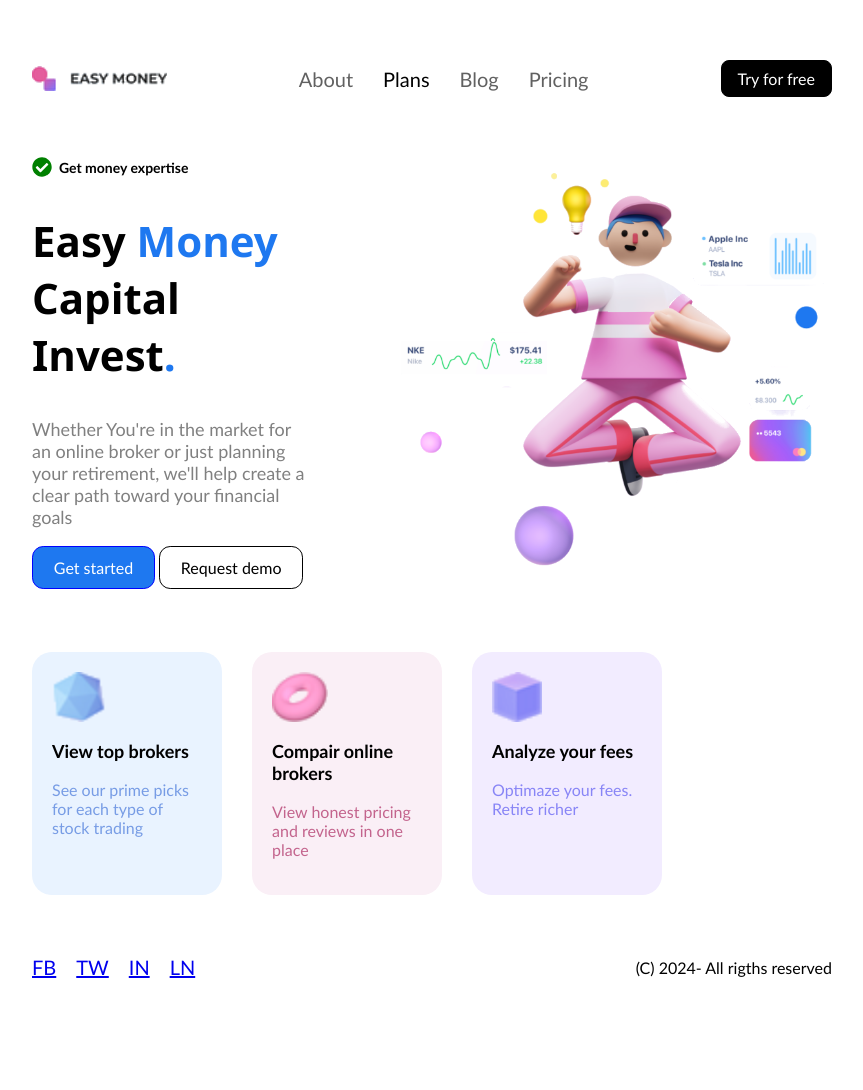
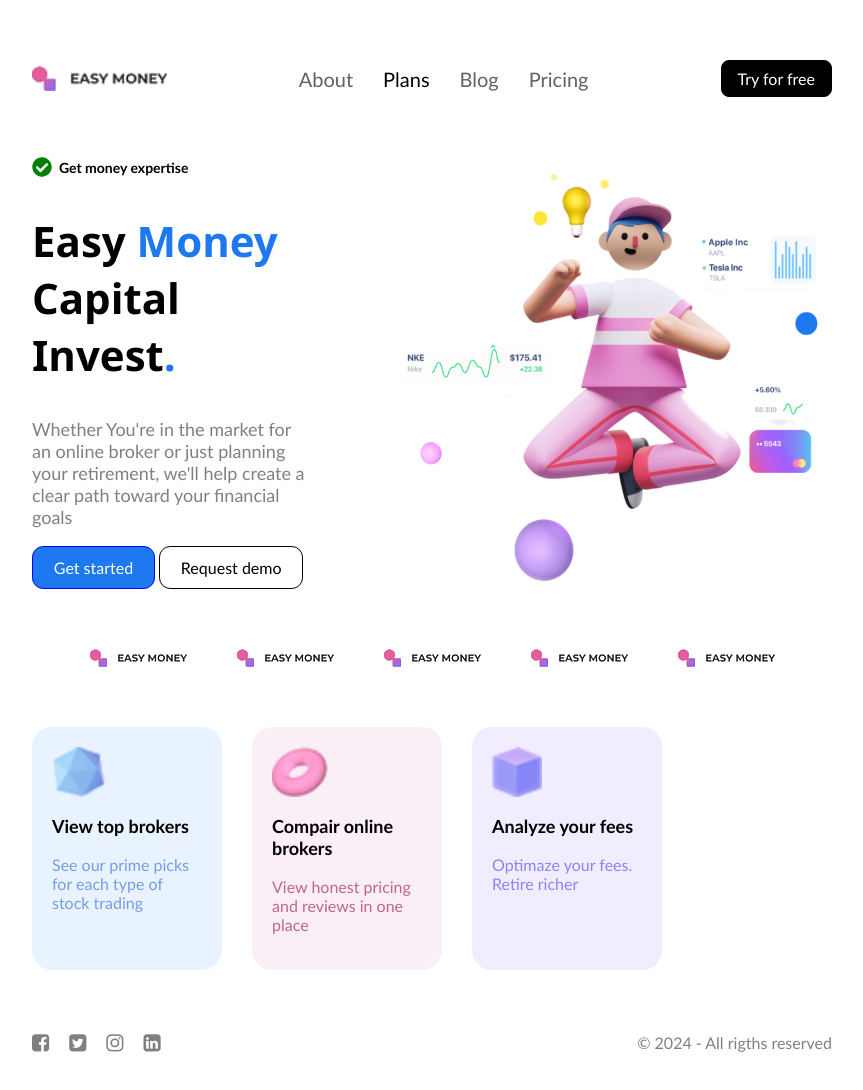
Before and after one commit to JustinasPakalnis/Design-easy-money, a website: page index.html in a window 1280 px wide. Shown: the whole page, without its empty margins (208-1071 px from the left). Before the commit the page ends 1039 px from the top, so only its background shows below. Drawn offline with Linux system fonts and the light colour scheme.

Commit message:
lesson update

```diff
--- a/css/hero.css
+++ b/css/hero.css
@@ -1,6 +1,13 @@
+.hero {
+    display: flex;
+    justify-content: space-between;
+    flex-wrap: wrap;
+
+
+}
 .hero .texts {
     width: 35%;
-    float: left;
+
     }
 .hero .badge {
     display: flex;
@@ -22,11 +29,20 @@
 .hero .main-title > span {
     color: #1E78F0;
 }
+
+.hero .main-title:hover > .crazy {
+    display: inline-block;
+    color: #cf1010;
+    border: 2px solid red;
+    padding: 0px 10px 5px 10px;
+    transform: rotate(-5deg);
+
+}
 .hero .description {
     font-size: 18px;
     color: grey
 }
 .hero .hero-img {
     width: 55%;
-    float: right;
+
     }
--- a/css/main.css
+++ b/css/main.css
@@ -1,9 +1,10 @@
 body {
+    width: 100%;
     margin: 0;
     font-family: 'Gill Sans', 'Gill Sans MT', Calibri, 'Trebuchet MS',
         sans-serif;
     padding-bottom: 60px;
-    }
+     }
 .container{
     display: inline-block;
     width: 800px;
@@ -27,7 +28,14 @@ main {
 }
 .main-footer > div > a {
     font-size: 20px;
+    color: grey;
 }
 .main-footer > p {
     margin: 0;
+    color: grey;
 }
+.brand-list {
+    display: flex;
+    gap: 50px;
+    justify-content: center;
+}
--- a/index.html
+++ b/index.html
@@ -39,7 +39,7 @@
                     </svg>
                     Get money expertise
                 </div>
-                <h1 class="main-title">Easy <span>Money</span> Capital Invest<span>.</span>
+                <h1 class="main-title">Easy <span class="crazy">Money</span> Capital Invest<span>.</span>
                 </h1>
                 <p class="description">Whether You're in the market for an online broker or just planning your retirement, we'll help create a clear path toward your financial goals</p>
                 <div class="btn-list">
@@ -48,7 +48,15 @@
                 </div>
             </div>
             <img class="hero-img" src="./assets/person.png" alt="paveikslas">
-        </section>
+            </section>
+
+            <section class="container brand-list">
+                    <img src="./assets/logo-text.png" alt="logo">
+                    <img src="./assets/logo-text.png" alt="logo">
+                    <img src="./assets/logo-text.png" alt="logo">
+                    <img src="./assets/logo-text.png" alt="logo">
+                    <img src="./assets/logo-text.png" alt="logo">
+            </section>
 
         <section class="container trio-list">
             <div class="trio">
@@ -72,12 +80,12 @@
 
     <footer class="container main-footer">
         <div>
-            <a href="#">FB</a>
-            <a href="#">TW</a>
-            <a href="#">IN</a>
-            <a href="#">LN</a>
+            <a href="https://example.com" target="_blank"><i class="fa fa-facebook-square" aria-hidden="true"></i></a>
+            <a href="https://example.com" target="_blank"><i class="fa fa-twitter-square" aria-hidden="true"></i></a>
+            <a href="https://example.com" target="_blank"><i class="fa fa-instagram" aria-hidden="true"></i></a>
+            <a href="https://example.com" target="_blank"><i class="fa fa-linkedin-square" aria-hidden="true"></i></a>
         </div>
-        <p> (C) 2024- All rigths reserved</p>
+        <p> &#169; 2024 - All rigths reserved</p>
     </footer>
 </body>
 </html>
```
